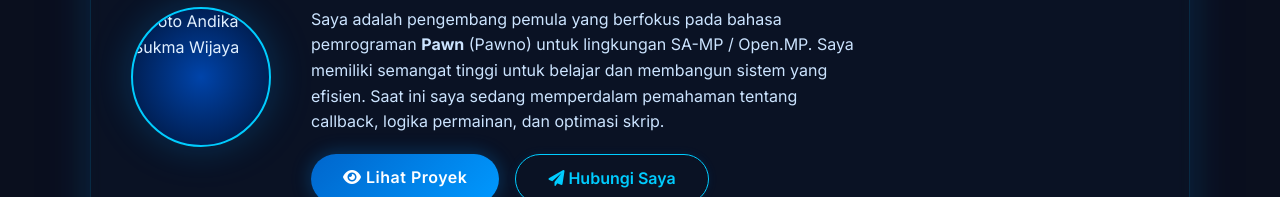
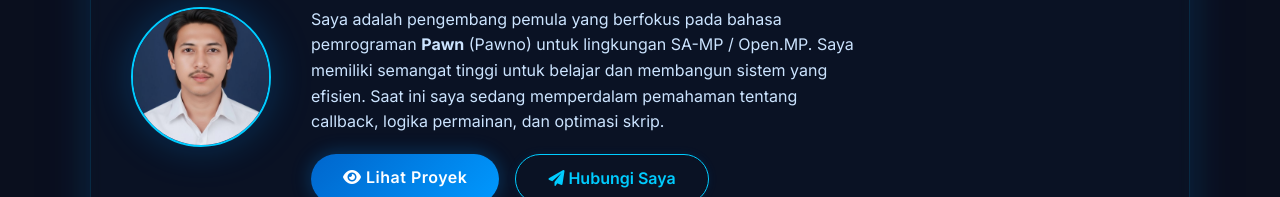
Before and after one commit to Luminalament-task/My-Portofolio, a plain HTML site: page index.html in a window 1280 px wide. Shown: the part 215-412 px from the top of the page. Drawn offline with Linux system fonts and the light colour scheme.

Commit message:
Update index.html

```diff
--- a/index.html
+++ b/index.html
@@ -614,7 +614,7 @@
         <!-- AVATAR DENGAN FOTO -->
         <div class="avatar">
           <!-- Ganti src dengan path foto kamu -->
-          <img src="foto-saya.jpg" alt="Foto Andika Sukma Wijaya" />
+          <img src="foto-saya.jpeg" alt="Foto Andika Sukma Wijaya" />
         </div>
         <div class="bio">
           <h1 class="neon-text">Andika Sukma Wijaya</h1>
```
